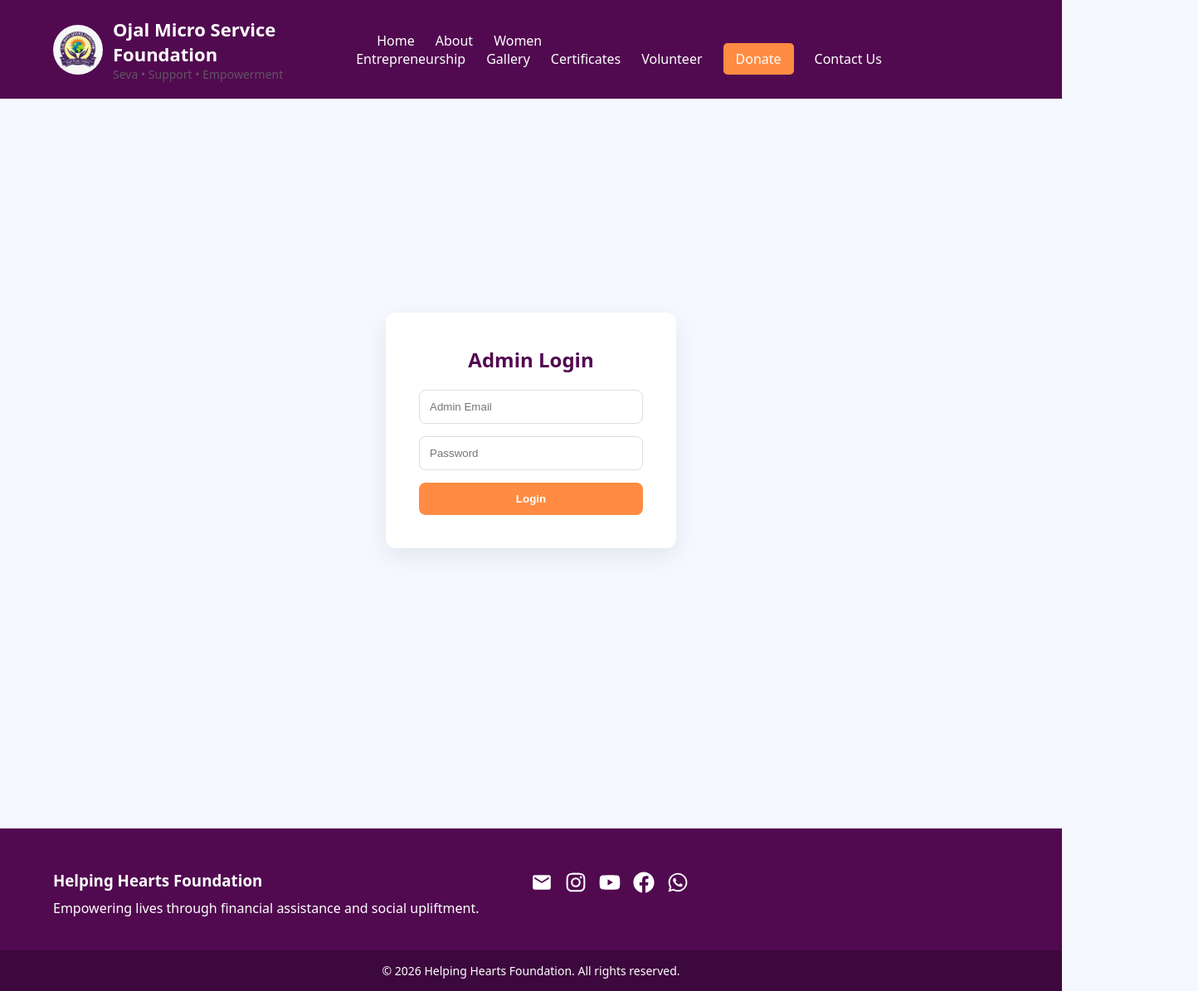
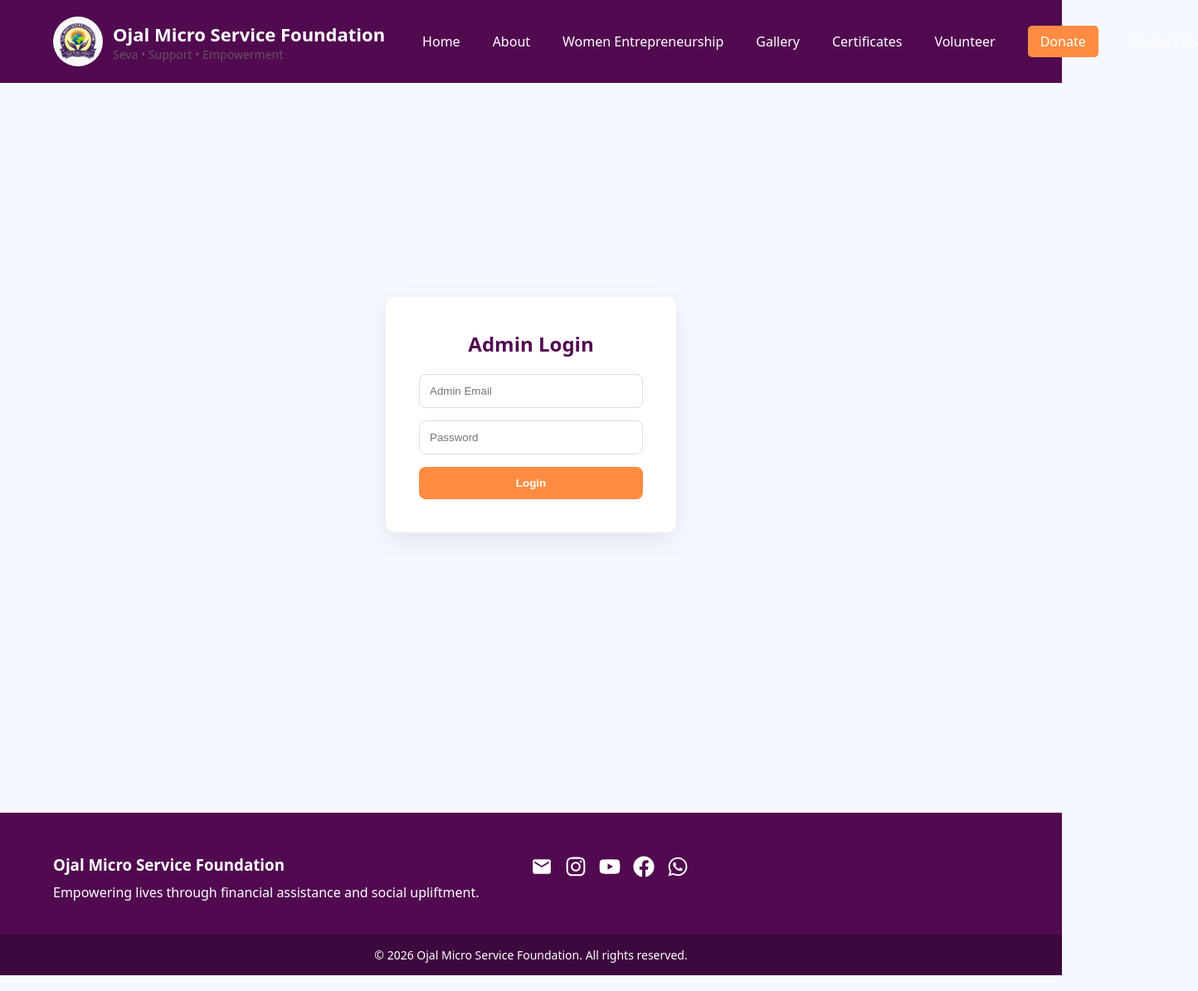
Before and after one commit to vaishanavikhambalkar-cmyk/foundation-site, a Next.js app: page /admin in a window 1280 px wide. Shown: the whole page at 83% size, 1444 px wide, since content can reach past the window. Built offline with nearby package versions, Linux system fonts and the light colour scheme.

Commit message:
Fix navigation and Yojana spelling

```diff
--- a/app/layout.tsx
+++ b/app/layout.tsx
@@ -14,43 +14,78 @@ export default function RootLayout({
 
         {/* HEADER */}
         <header className="header">
-          <div className="container header-wrapper">
+          <div
+            className="container header-wrapper"
+            style={{
+              display: "flex",
+              alignItems: "center",
+              justifyContent: "space-between",
+              gap: "20px",
+              flexWrap: "nowrap",
+            }}
+          >
 
-
-
-
-<div className="logo-section" style={{ display: "flex", alignItems: "center", gap: "12px" }}>
+            {/* LOGO */}
+            <div
+              className="logo-section"
+              style={{
+                display: "flex",
+                alignItems: "center",
+                gap: "12px",
+                flexShrink: 0,
+              }}
+            >
               <img
-    src="logo.jpg"
-    alt="Helping Hearts Logo"
+                src="/logo.jpg"
+                alt="Ojal Micro Service Foundation Logo"
                 style={{
                   width: "60px",
                   height: "60px",
                   borderRadius: "50%",
-      objectFit: "cover"
+                  objectFit: "cover",
                 }}
               />
 
               <div>
-    <h2 style={{ margin: 0 }}>Ojal Micro Service Foundation</h2>
-    <p className="tagline">Seva • Support • Empowerment</p>
+                <h2 style={{ margin: 0 }}>
+                  Ojal Micro Service Foundation
+                </h2>
+                <p className="tagline">
+                  Seva • Support • Empowerment
+                </p>
               </div>
             </div>
 
+            {/* NAVIGATION */}
+            <nav
+              className="nav-links"
+              style={{
+                display: "flex",
+                alignItems: "center",
+                justifyContent: "flex-end",
+                gap: "14px",
+                flexWrap: "nowrap",
+                whiteSpace: "nowrap",
+              }}
+            >
+              <Link href="/">Home</Link>
 
+              <Link href="/about">About</Link>
 
-
-
-            <nav className="nav-links">
-              <Link href="/">Home</Link>
-              <Link href="/about">About</Link>
               <Link href="/women-entrepreneurship">
                 Women Entrepreneurship
               </Link>
+
               <Link href="/gallery">Gallery</Link>
+
               <Link href="/certificates">Certificates</Link>
+
               <Link href="/volunteer">Volunteer</Link>
-              <Link href="/donate" className="donate-btn">Donate</Link>
+
+              <Link href="/donate" className="donate-btn">
+                Donate
+              </Link>
+
               <Link href="/contact">Contact Us</Link>
             </nav>
 
@@ -64,24 +99,51 @@ export default function RootLayout({
           <div className="container footer-wrapper">
 
             <div className="footer-left">
-              <h3>Helping Hearts Foundation</h3>
-              <p>Empowering lives through financial assistance and social upliftment.</p>
+              <h3>Ojal Micro Service Foundation</h3>
+              <p>
+                Empowering lives through financial assistance and social upliftment.
+              </p>
             </div>
 
+            <div className="footer-right">
+              <a href="mailto:ojalmicroservicefoundation.obs@gmail.com">
+                <MdEmail />
+              </a>
 
+              <a
+                href="https://www.instagram.com/ojalmicroservicefoundation?igsh=MWx0ZW5kNGs5aDF3aA=="
+                target="_blank"
+                rel="noopener noreferrer"
+              >
+                <FaInstagram />
+              </a>
 
-            <div className="footer-right">
-              <a href="mailto:ojalmicroservicefoundation.obs@gmail.com"><MdEmail /></a>
-              <a href="https://www.instagram.com/ojalmicroservicefoundation?igsh=MWx0ZW5kNGs5aDF3aA=="><FaInstagram /></a>
-              <a href="https://youtube.com/@amarbaburaoshinde?si=yDPwsHdj4nT2ay-C"><FaYoutube /></a>
-              <a href="https://www.facebook.com/profile.php?id=61581498303293"><FaFacebook /></a>
-              <a href="91 74995 52539"><FaWhatsapp /></a>
+              <a
+                href="https://youtube.com/@amarbaburaoshinde?si=yDPwsHdj4nT2ay-C"
+                target="_blank"
+                rel="noopener noreferrer"
+              >
+                <FaYoutube />
+              </a>
+
+              <a
+                href="https://www.facebook.com/profile.php?id=61581498303293"
+                target="_blank"
+                rel="noopener noreferrer"
+              >
+                <FaFacebook />
+              </a>
+
+              <a href="tel:+917499552539">
+                <FaWhatsapp />
+              </a>
             </div>
 
           </div>
 
           <div className="footer-bottom">
-            © {new Date().getFullYear()} Helping Hearts Foundation. All rights reserved.
+            © {new Date().getFullYear()} Ojal Micro Service Foundation.
+            All rights reserved.
           </div>
         </footer>
 
```
Also changed, not shown: app/women-entrepreneurship/page.js (+7 -7 lines). Lines whose indentation alone changed are shown as unchanged.
